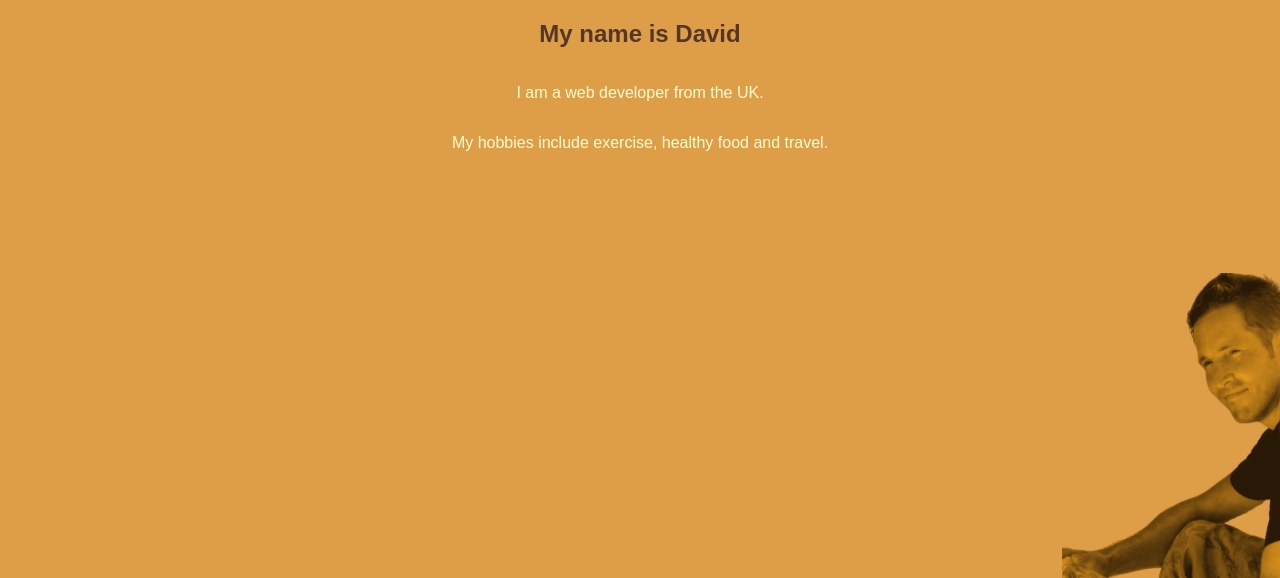
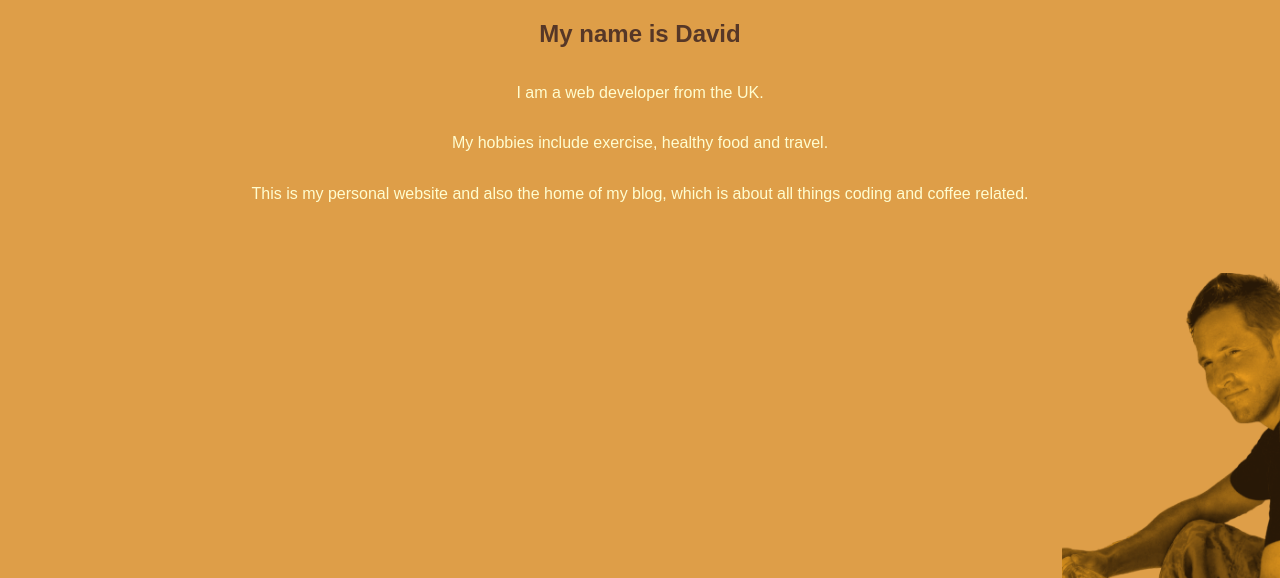
Before and after one commit to DavidWilsonCoding/DavidWilsonCoding.github.io, a plain HTML site: page home.html in a window 1280 px wide. Shown: the part 156-734 px from the top of the page. Drawn offline with nearby package versions, Linux system fonts and the light colour scheme; a script that the page names is missing.

```diff
--- a/home.html
+++ b/home.html
@@ -63,20 +63,10 @@
 
       <p>I am a <span >web developer</span> from the UK.</p>
       <p>My hobbies include exercise, healthy food and travel.</p>
+      <p>This is my personal website and also the home of my blog, which is about all things coding and coffee related.</p>
 
-    <!-- <img src="img/output-onlinegiftools.gif" alt=""> -->
 
-    <!-- <div class="welcome">
-        Welcome
-    </div>
-
-    <div class="welcome-logo-container">
-
-      <img src="img/coding-caphe-logo.svg" class="welcome-logo" alt="">
-
-    </div> -->
-
-    <img src="img/duotone (6).png" alt="David's profile photo" class="bottom-right-absolute">
+      <img src="img/duotone (6).png" alt="David's profile photo" class="bottom-right-absolute">
 
     </main>
 
```
Also changed, not shown: about.html (+0 -10 lines), contact.html (+0 -2 lines).
